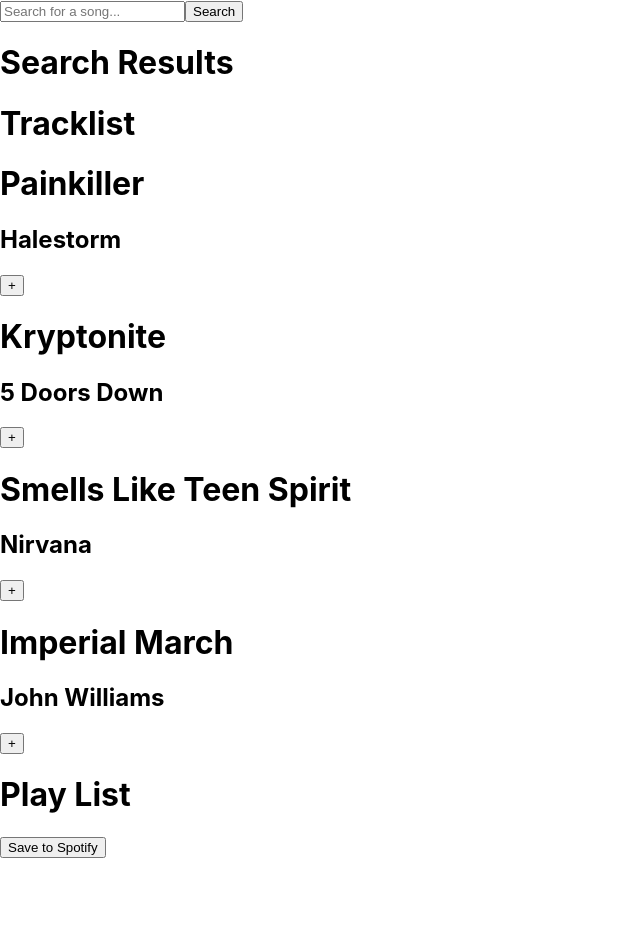
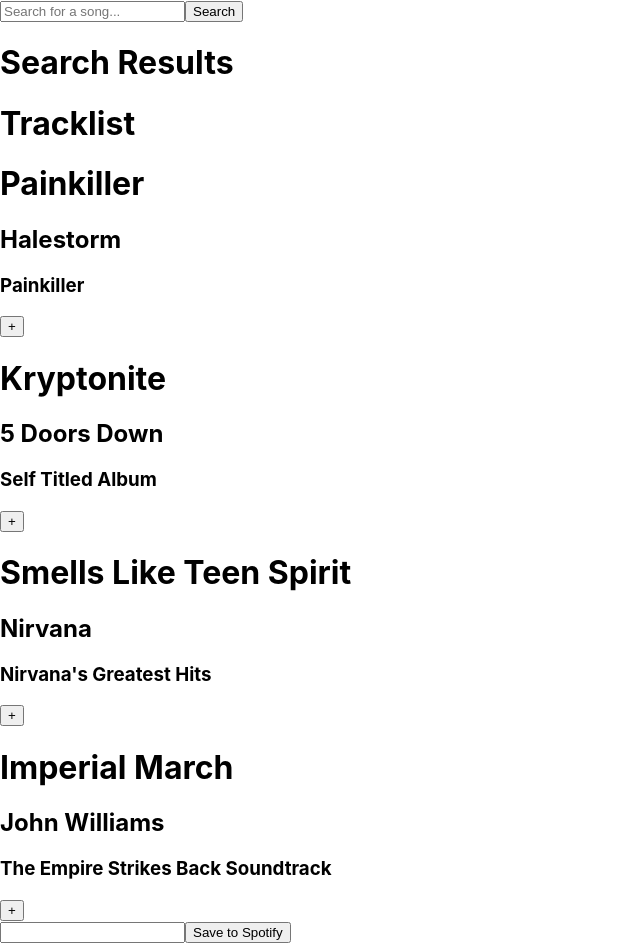
Before and after one commit to mpuchyr/jamming, a React (Create React App) app: page / in a window 1280 px wide. Shown: the whole page, without its empty margins (0-640 px from the left). Before the commit the page ends 858 px from the top, so only its background shows below. Built offline with nearby package versions, Linux system fonts and the light colour scheme.

Commit message:
Add functionality to update playlist title in Playlist.js and App.js

```diff
--- a/src/App.js
+++ b/src/App.js
@@ -7,21 +7,25 @@
   {
     artist: 'Halestorm',
     title: 'Painkiller',
+    album: 'Painkiller',
     id: 1
   },
   {
     artist: '5 Doors Down',
     title: 'Kryptonite',
+    album: 'Self Titled Album',
     id: 2
   },
   {
     artist: 'Nirvana',
     title: 'Smells Like Teen Spirit',
+    album: "Nirvana's Greatest Hits",
     id: 3
   },
   {
     artist: 'John Williams',
     title: 'Imperial March',
+    album: 'The Empire Strikes Back Soundtrack',
     id: 4
   }
 ]
@@ -30,6 +34,7 @@
 function App() {
   const [results, setResults] = useState(exampleTracks);
   const [userPlayList, setUserPlayList] = useState([]);
+  const [playListTitle, setPlayListTitle] = useState('');
 
   function handleAddToUserPlayList(newTrack) {
     setUserPlayList(prevPlayList => [...prevPlayList, newTrack]);
@@ -43,7 +48,7 @@
     <div className="App">
       <SearchBar />
       <SearchResults results={results} handleAddToUserPlayList={handleAddToUserPlayList} />
-      <Playlist tracks={userPlayList} handleRemoveFromUserPlayList={handleRemoveFromUserPlayList}/>
+      <Playlist tracks={userPlayList} handleRemoveFromUserPlayList={handleRemoveFromUserPlayList} playListTitle={playListTitle} setPlayListTitle={setPlayListTitle} />
     </div>
   );
 }
--- a/src/components/Playlist.js
+++ b/src/components/Playlist.js
@@ -1,10 +1,10 @@
 import React from 'react';
 import Track from './Track';
 
-function Playlist({tracks, handleRemoveFromUserPlayList}) {
+function Playlist({tracks, handleRemoveFromUserPlayList, playListTitle, setPlayListTitle}) {
     return (
         <div className='play-list'>
-            <h1>Play List</h1>
+            <input value={playListTitle} type='text' onChange={(e) => setPlayListTitle(e.target.value)}/>
             {tracks.map((track) => <Track track={track}><button onClick={() => handleRemoveFromUserPlayList(track.id)}>-</button></Track>)}
             <button>Save to Spotify</button>
         </div>
--- a/src/components/Track.js
+++ b/src/components/Track.js
@@ -5,6 +5,7 @@
         <div className='track'>
             <h1>{track.title}</h1>
             <h2>{track.artist}</h2>
+            <h3>{track.album}</h3>
             {children}
         </div>
     )
```
